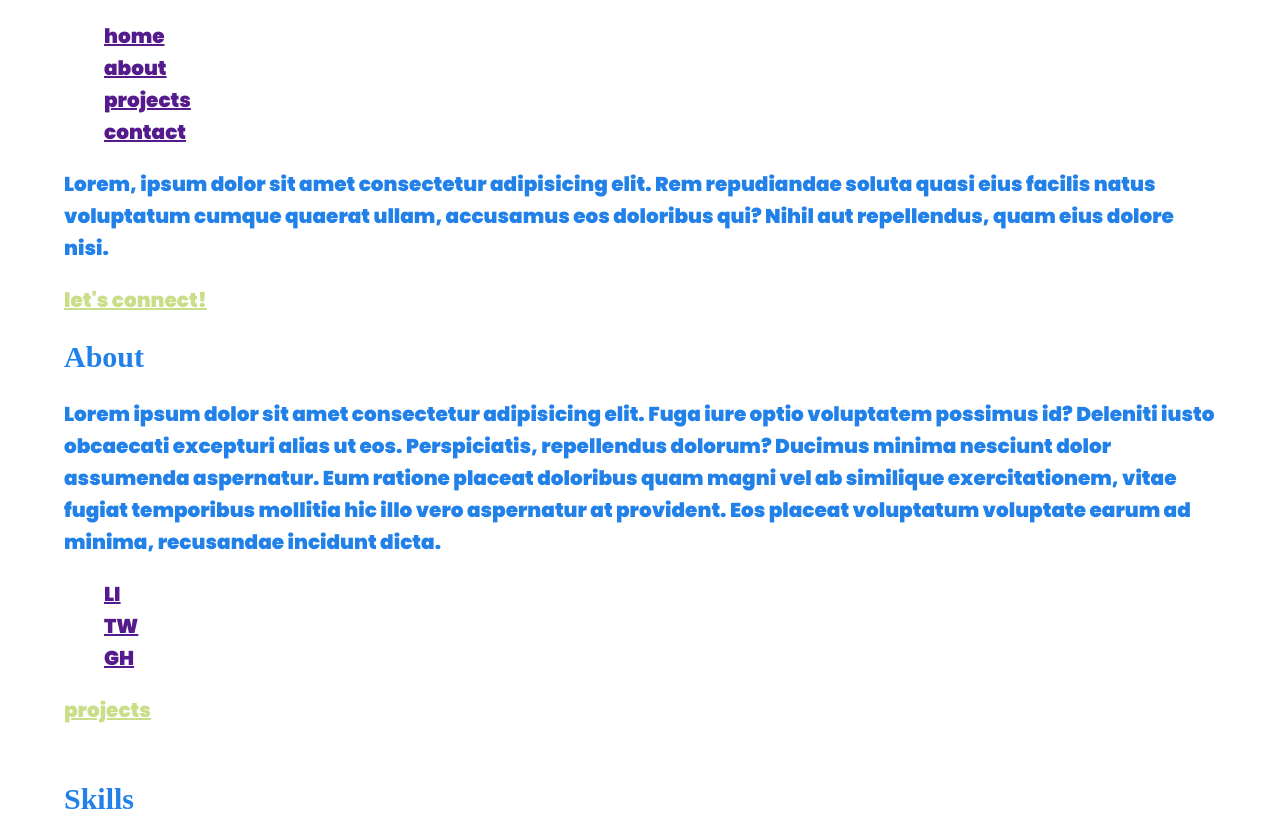
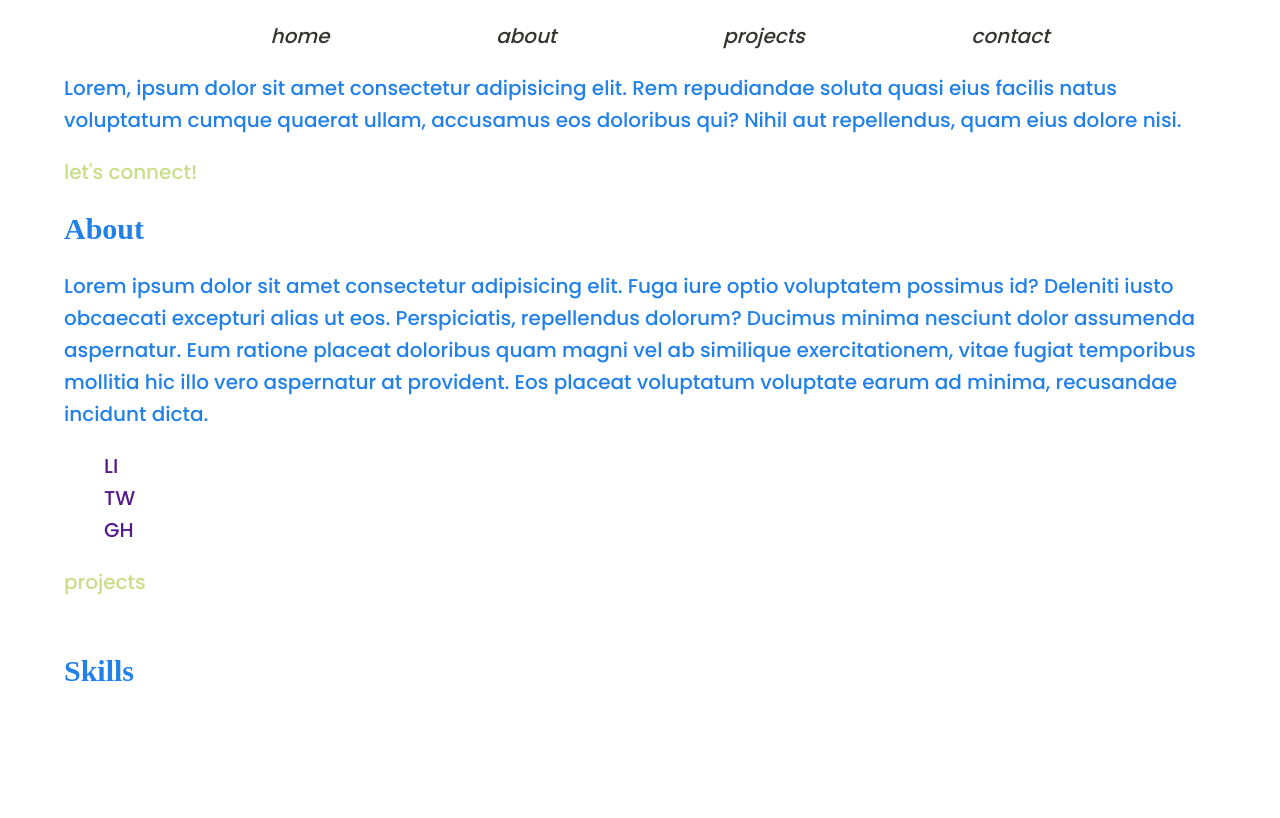
Before and after one commit to juliarwong/portfolio, a plain HTML site: page index.html in a window 1280 px wide. Shown: the top 818 px of the page. Drawn offline with Linux system fonts and the light colour scheme; a web font is replaced by a local one.

Commit message:
added styling to main nav

```diff
--- a/index.html
+++ b/index.html
@@ -11,10 +11,10 @@
     <div class="wrapper">
         <nav>
             <ul class="mainNav">
-                <li><a href="">home</a></li>
-                <li><a href="">about</a></li>
-                <li><a href="">projects</a></li>
-                <li><a href="">contact</a></li>
+                <li><a href="#">home</a></li>
+                <li><a href="#">about</a></li>
+                <li><a href="#">projects</a></li>
+                <li><a href="#">contact</a></li>
             </ul>
         </nav>
 
--- a/styles/sass/partials/_baseStyles.scss
+++ b/styles/sass/partials/_baseStyles.scss
@@ -9,3 +9,7 @@
 .button {
     color: $green;
 }
+
+a {
+    text-decoration: none;
+}
--- /dev/null
+++ b/styles/sass/partials/_nav.scss
@@ -0,0 +1,10 @@
+.mainNav {
+    font-family: $bodyFont;
+    display: flex;
+    justify-content: space-evenly;
+
+    a {
+        color: $grey;
+        font-style: italic;
+    }
+}
--- a/styles/sass/partials/_typography.scss
+++ b/styles/sass/partials/_typography.scss
@@ -8,7 +8,7 @@
 
 @font-face {
     font-family: "Poppins";
-    src: url(../assets/fonts/Poppins/Poppins-Black.ttf);
+    src: url(../assets/fonts/Poppins/Poppins-Medium.ttf);
     font-weight: normal;
 }
 
--- a/styles/sass/styles.scss
+++ b/styles/sass/styles.scss
@@ -2,3 +2,4 @@
 @import "./partials/baseStyles";
 @import "./partials/typography";
 @import "./partials/variables";
+@import "./partials/nav";
```
Also changed, not shown: styles/styles.css.
